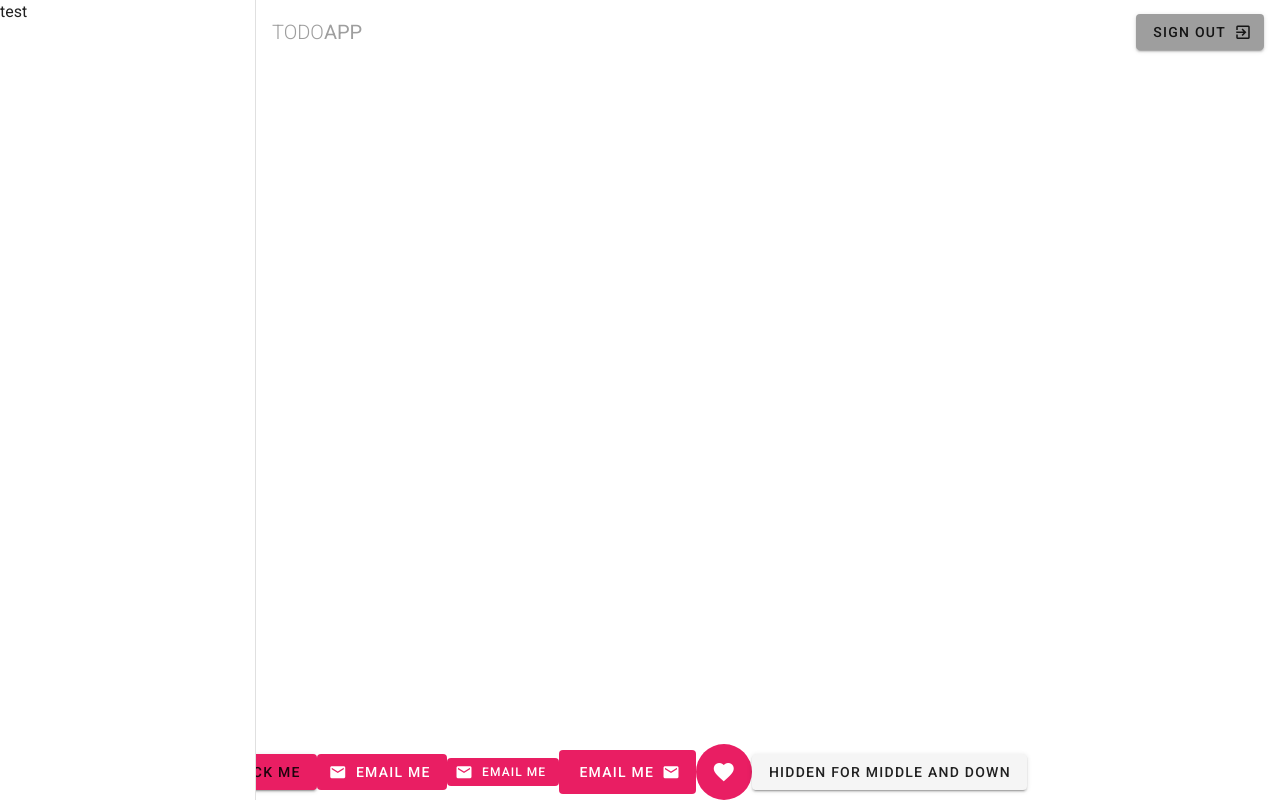
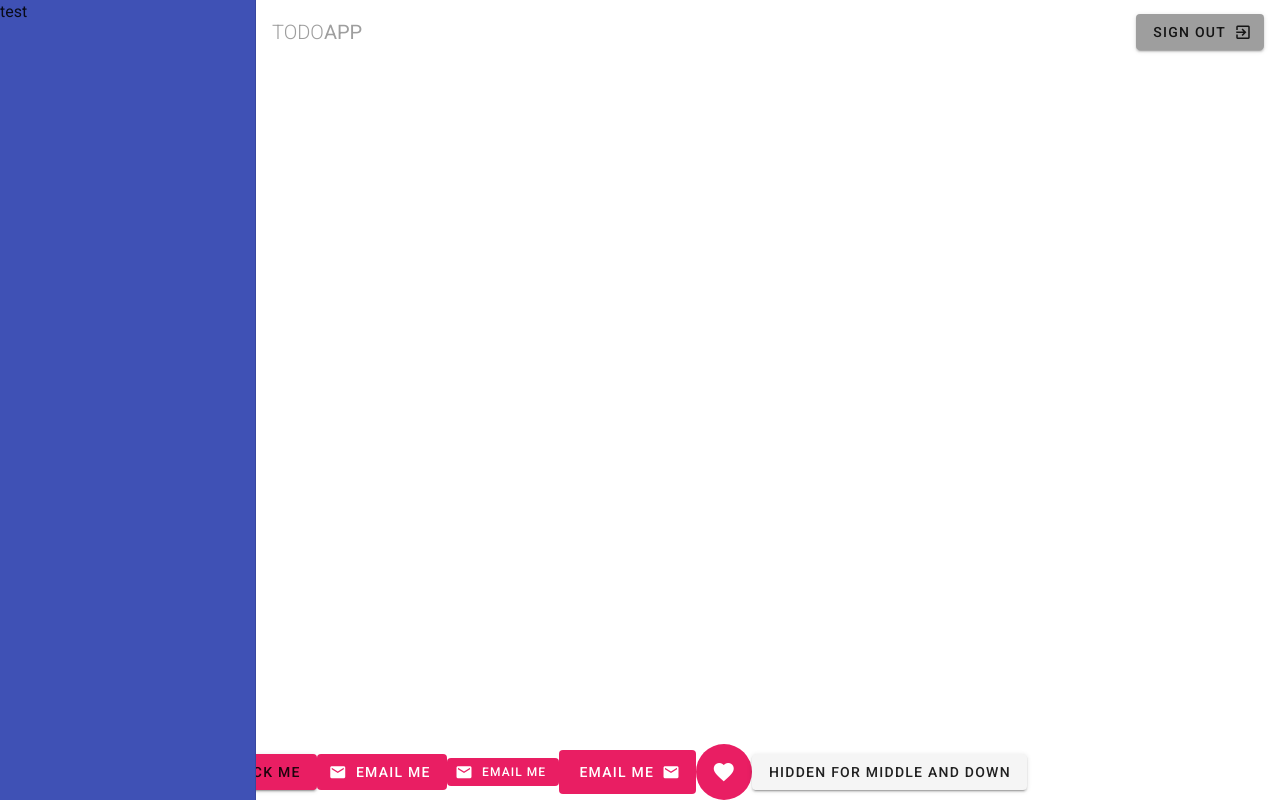
Before and after one commit to braden-w/learn-vuetify-project-management-website, a Nuxt app: page / in a window 1280 px wide. Built offline with nearby package versions, Linux system fonts and the light colour scheme.

Commit message:
Make drawer indigo

```diff
--- a/components/TheNavBar.vue
+++ b/components/TheNavBar.vue
@@ -10,7 +10,7 @@
         <v-icon right>mdi-exit-to-app</v-icon>
       </v-btn>
     </v-toolbar>
-    <v-navigation-drawer app>
+    <v-navigation-drawer app class="indigo">
       <p>test</p>
     </v-navigation-drawer>
   </nav>
```
